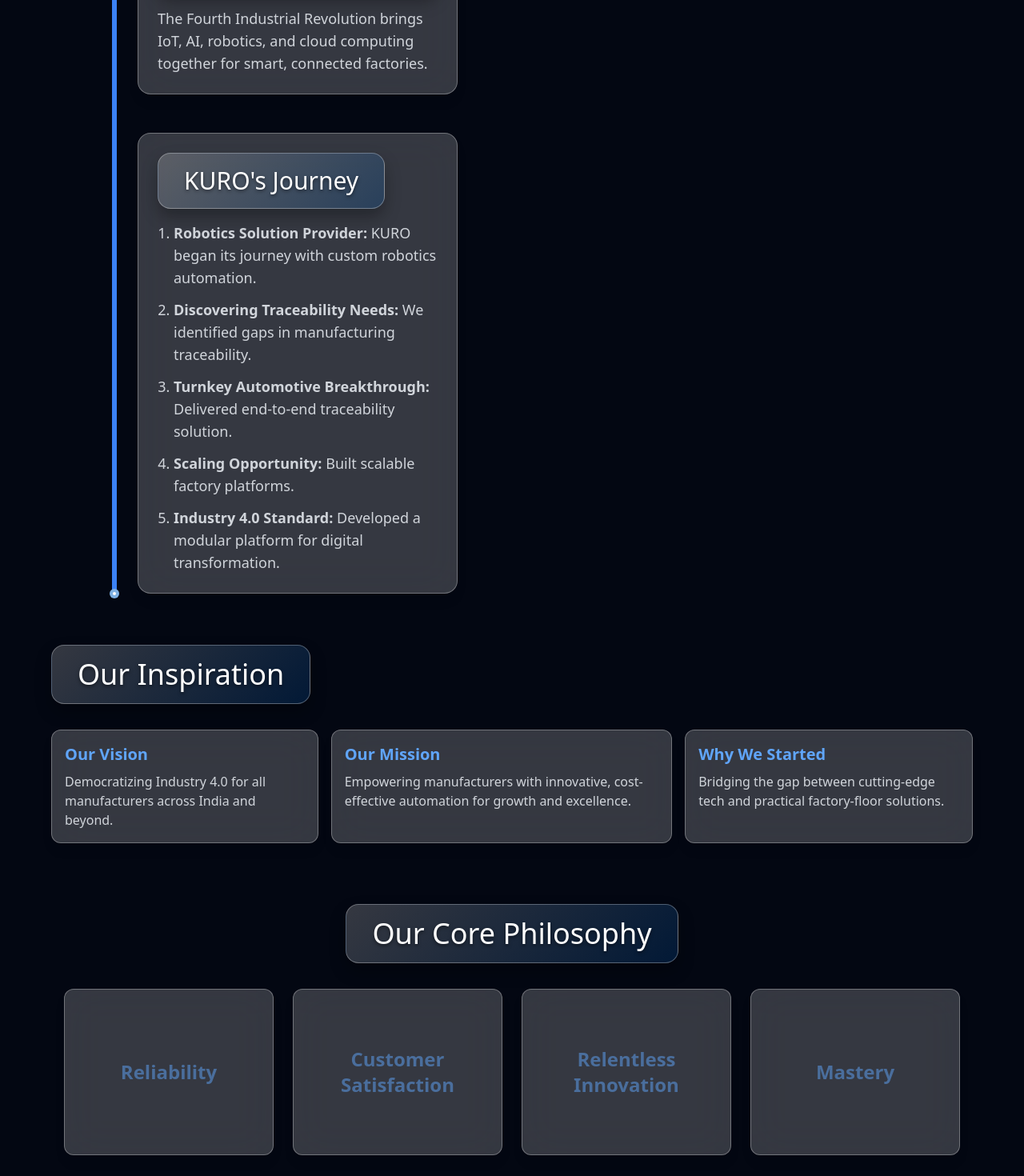
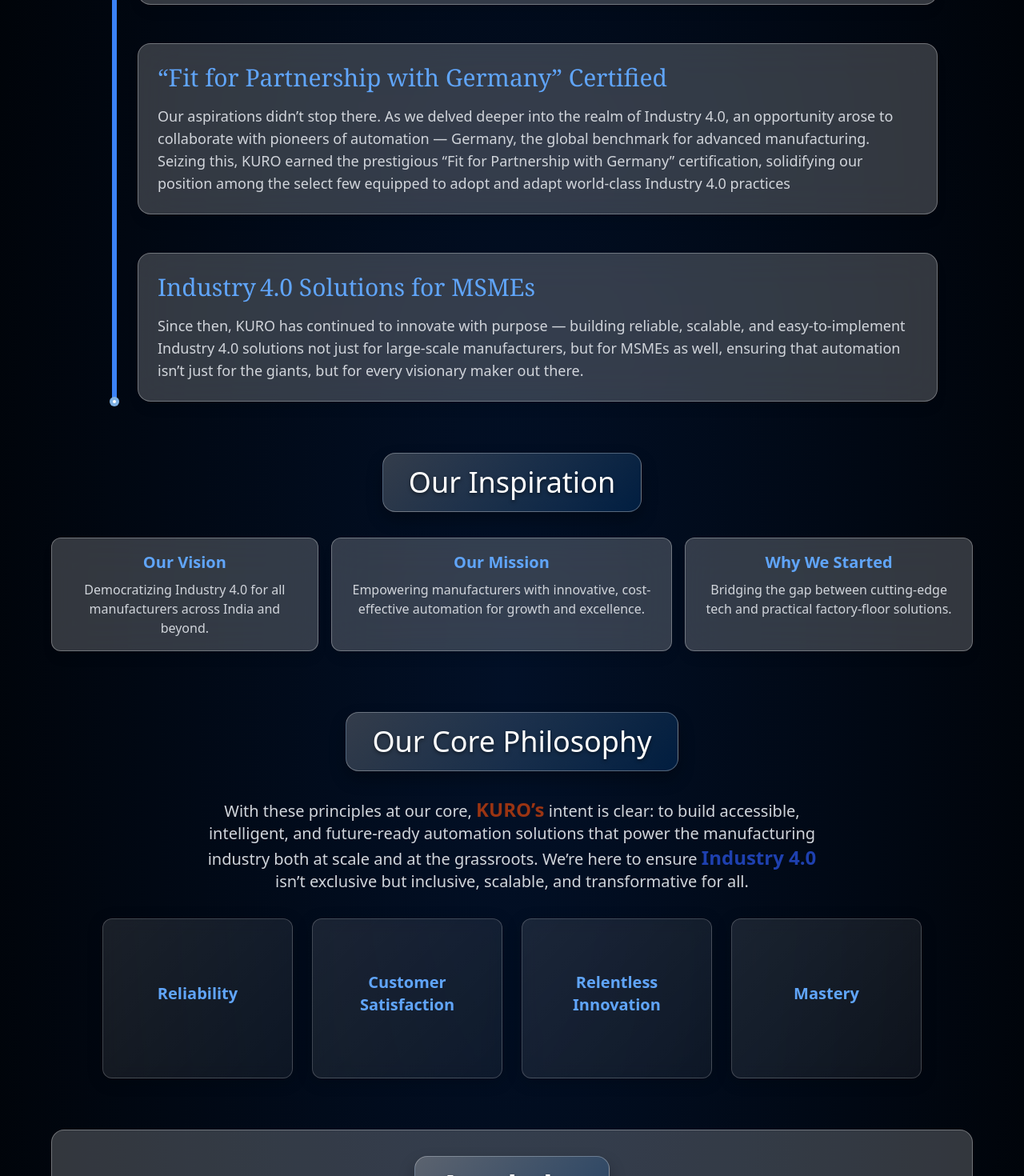
Before and after one commit to Soham271/KuroSystem, a React (Vite) app: page /aboutus in a window 1280 px wide. Shown: the part 1280-2750 px from the top of the page at 80% size. Built offline with nearby package versions, Linux system fonts and the light colour scheme.

Commit message:
AboutUs changes

```diff
--- a/src/Component/AboutUs.jsx
+++ b/src/Component/AboutUs.jsx
@@ -34,124 +34,59 @@ const AboutUs = () => {
   const historyRef = useRef(null);
 
   // Intersection observers
-  const { ref: clientsRef, inView: clientsInView } = useInView({
-    threshold: 0.2,
-    triggerOnce: true,
-  });
-  const { ref: philosophyRef, inView: philosophyInView } = useInView({
-    threshold: 0.2,
-    triggerOnce: true,
-  });
+  const { ref: clientsRef, inView: clientsInView } = useInView({ threshold: 0.2, triggerOnce: true });
+  const { ref: philosophyRef, inView: philosophyInView } = useInView({ threshold: 0.2, triggerOnce: true });
   const headingRefs = useRef([]);
 
   // Animation variants
-  const containerVariants = {
-    hidden: { opacity: 0 },
-    visible: { opacity: 1, transition: { staggerChildren: 0.2 } },
-  };
+  const containerVariants = { hidden: { opacity: 0 }, visible: { opacity: 1, transition: { staggerChildren: 0.2 } } };
   const itemVariants = {
     hidden: { opacity: 0, y: 20 },
-    visible: (i) => ({
-      opacity: 1,
-      y: 0,
-      transition: { duration: 0.6, delay: i * 0.2, ease: "easeOut" },
-    }),
+    visible: (i) => ({ opacity: 1, y: 0, transition: { duration: 0.6, delay: i * 0.2, ease: "easeOut" } }),
   };
   const timelineVariants = {
     hidden: (i) => ({ opacity: 0, x: i % 2 === 0 ? -100 : 100 }),
-    visible: (i) => ({
-      opacity: 1,
-      x: 0,
-      transition: { duration: 0.6, delay: i * 0.3, ease: "easeOut" },
-    }),
+    visible: (i) => ({ opacity: 1, x: 0, transition: { duration: 0.6, delay: i * 0.3, ease: "easeOut" } }),
   };
 
   // Logo assets
   const clientLogos = [
-    Mahindra,
-    Siemens,
-    Bajaj,
-    ABB,
-    JBM,
-    Atlas,
-    Bosch,
-    Endurance,
-    G,
-    Hindustan,
-    IAC,
-    Jindal,
-    Parle,
-    Regal,
-    Gsk,
-    Bridgestone,
-    TDK,
-    Supermax,
-    ThyssenKrupp,
-    UnitedSpirits,
+    Mahindra, Siemens, Bajaj, ABB, JBM, Atlas, Bosch,
+    Endurance, G, Hindustan, IAC, Jindal, Parle,
+    Regal, Gsk, Bridgestone, TDK, Supermax, ThyssenKrupp, UnitedSpirits,
   ];
 
   // Sections data
   const sections = [
     {
-      title: "History of Industry 4.0",
-      content:
-        "Back in 2011, at the Hannover Messe in Germany—the term 'Industry 4.0' originated as part of Germany's High‑Tech Strategy.",
+      title: "2021 – KURO Systems Founded",
+      content: "KURO Systems was born in 2021 with a clear purpose — to empower the Indian manufacturing ecosystem, starting with a bold step into the world of refurbished robots. As a value dealer catering to the Indian MSME market, KURO began by addressing a crucial need: making reliable and cost-effective automation accessible to manufacturers who demanded performance without compromising affordability.",
     },
     {
-      title: "What is Industry 4.0?",
-      content:
-        "The Fourth Industrial Revolution brings IoT, AI, robotics, and cloud computing together for smart, connected factories.",
+      title: "Launched Traceability with Automotive Client",
+      content: "Driven by a mission to make production robust, seamless, and unstoppable, KURO soon transitioned into delivering cutting-edge End-to-End Traceability solutions, beginning with a major automobile manufacturer as its very first customer. This marked a pivotal moment — KURO was no longer just a provider, but a partner in productivity.",
     },
     {
-      title: "KURO's Journey",
-      content: `
-<ul class="list-decimal pl-5 space-y-3">
-  <li><strong>Robotics Solution Provider:</strong> KURO began its journey with custom robotics automation.</li>
-  <li><strong>Discovering Traceability Needs:</strong> We identified gaps in manufacturing traceability.</li>
-  <li><strong>Turnkey Automotive Breakthrough:</strong> Delivered end-to-end traceability solution.</li>
-  <li><strong>Scaling Opportunity:</strong> Built scalable factory platforms.</li>
-  <li><strong>Industry 4.0 Standard:</strong> Developed a modular platform for digital transformation.</li>
-</ul>
-      `,
+      title: "“Fit for Partnership with Germany” Certified",
+      content: "Our aspirations didn’t stop there. As we delved deeper into the realm of Industry 4.0, an opportunity arose to collaborate with pioneers of automation — Germany, the global benchmark for advanced manufacturing. Seizing this, KURO earned the prestigious “Fit for Partnership with Germany” certification, solidifying our position among the select few equipped to adopt and adapt world-class Industry 4.0 practices",
+    },
+      {
+      title: "Industry 4.0 Solutions for MSMEs",
+      content: "Since then, KURO has continued to innovate with purpose — building reliable, scalable, and easy-to-implement Industry 4.0 solutions not just for large-scale manufacturers, but for MSMEs as well, ensuring that automation isn’t just for the giants, but for every visionary maker out there.",
     },
   ];
 
   const inspirationSections = [
-    {
-      title: "Our Vision",
-      content:
-        "Democratizing Industry 4.0 for all manufacturers across India and beyond.",
-    },
-    {
-      title: "Our Mission",
-      content:
-        "Empowering manufacturers with innovative, cost-effective automation for growth and excellence.",
-    },
-    {
-      title: "Why We Started",
-      content:
-        "Bridging the gap between cutting-edge tech and practical factory-floor solutions.",
-    },
+    { title: "Our Vision", content: "Democratizing Industry 4.0 for all manufacturers across India and beyond." },
+    { title: "Our Mission", content: "Empowering manufacturers with innovative, cost-effective automation for growth and excellence." },
+    { title: "Why We Started", content: "Bridging the gap between cutting-edge tech and practical factory-floor solutions." },
   ];
 
   const philosophyCards = [
-    {
-      title: "Reliability",
-      description: "Systems that minimize downtime and build trust.",
-    },
-    {
-      title: "Customer Satisfaction",
-      description: "Delivering value and exceeding expectations every time.",
-    },
-    {
-      title: "Relentless Innovation",
-      description: "Bringing tomorrow’s tech to today's factories.",
-    },
-    {
-      title: "Mastery",
-      description:
-        "Excellence in every solution through expertise and commitment.",
-    },
+    { title: "Reliability", description: "Systems that minimize downtime and build trust." },
+    { title: "Customer Satisfaction", description: "Delivering value and exceeding expectations every time." },
+    { title: "Relentless Innovation", description: "Bringing tomorrow’s tech to today's factories." },
+    { title: "Mastery", description: "Excellence in every solution through expertise and commitment." },
   ];
 
   // Track scroll progress only for the History timeline
@@ -163,10 +98,7 @@ const AboutUs = () => {
       const scrollTop = window.scrollY || document.documentElement.scrollTop;
       const sectionTop = top + scrollTop;
       const scrollable = height;
-      const scrolled = Math.max(
-        0,
-        scrollTop - sectionTop + window.innerHeight / 2
-      );
+      const scrolled = Math.max(0, scrollTop - sectionTop + window.innerHeight / 2);
       const percent = (scrolled / scrollable) * 100;
       setHistoryProgress(Math.min(100, Math.max(0, percent)));
     };
@@ -180,7 +112,7 @@ const AboutUs = () => {
     };
   }, []);
 
-  // Inject scoped CSS for timeline + progress bar + flip cards
+  // Inject scoped CSS for timeline + progress bar and flip cards
   useEffect(() => {
     const style = document.createElement("style");
     style.innerHTML = `
@@ -198,18 +130,81 @@ const AboutUs = () => {
         transform: translateY(-50%);
         transition: top 0.1s ease;
       }
-      .timeline-item { position: relative; margin-bottom: 3rem; width: 400px; }
+.timeline-item {
+  position: relative;
+  margin-bottom: 3rem;
+  width: 1000px;
+}
+
+/* 📱 Mobile Responsiveness */
+@media (max-width: 768px) {
+  .timeline-item {
+    width: 90%;
+    margin: 1.5rem auto; /* center and spacing */
+  }
+}
       .timeline-item:nth-child(even) { margin-left: calc(100% - 400px); }
-      .timeline-connector { position: absolute; z-index: 1; stroke: rgba(255,255,255,0.3); stroke-width: 2; stroke-dasharray: 5; }
-      .flip-card-inner { transition: transform 0.8s; transform-style: preserve-3d; }
-      .flip-card:hover .flip-card-inner { transform: rotateY(180deg); }
-      .flip-card-front, .flip-card-back { backface-visibility: hidden; }
-      .flip-card-back { transform: rotateY(180deg); }
+      .timeline-connector { position: absolute; z-index: 1; stroke: ; stroke-width: 2; stroke-dasharray: 5; }
+      .flip-card {
+        perspective: 1000px;
+        height: 200px;
+        width: 100%;
+        cursor: pointer;
+      }
+      .flip-card-inner {
+        position: relative;
+        width: 100%;
+        height: 100%;
+        transition: transform 0.6s;
+        transform-style: preserve-3d;
+        border-radius: 12px;
+        box-shadow: 0 4px 20px rgba(0, 0, 0, 0.2);
+      }
+      .flip-card:hover .flip-card-inner {
+        transform: rotateY(180deg);
+      }
+      .flip-card-front, .flip-card-back {
+        position: absolute;
+        width: 100%;
+        height: 100%;
+        backface-visibility: hidden;
+        border-radius: 12px;
+        display: flex;
+        flex-direction: column;
+        justify-content: center;
+        align-items: center;
+        padding: 16px;
+        text-align: center;
+      }
+      .flip-card-front {
+        background: linear-gradient(135deg, rgba(255,255,255,0.1), rgba(255,255,255,0.05));
+        border: 1px solid rgba(255,255,255,0.2);
+        backdrop-filter: blur(10px);
+      }
+      .flip-card-back {
+        background: linear-gradient(135deg, #1e3a8a, #3b82f6);
+        color: white;
+        transform: rotateY(180deg);
+      }
+      .hover-prompt {
+        position: absolute;
+        bottom: 10px;
+        font-size: 0.8rem;
+        color: rgba(255,255,255,0.7);
+        opacity: 0;
+        animation: fadeInOut 2s infinite;
+      }
+      @keyframes fadeInOut {
+        0%, 100% { opacity: 0; }
+        50% { opacity: 1; }
+      }
       @media (max-width: 768px) {
         .timeline-item { width: 100%; margin-left: 0 !important; }
+
         .history-progress-track { width: 5px; }
         .history-progress-fill { width: 5px; }
         .history-progress-handle { width: 10px; height: 10px; left: -2.5px; border-width: 3px; }
+        .flip-card { height: 180px; }
       }
     `;
     document.head.appendChild(style);
@@ -217,7 +212,7 @@ const AboutUs = () => {
   }, []);
 
   return (
-    <section className="w-full p-0 m-0 bg-gray-950 text-white">
+    <section className="w-full p-0 m-0">
       {/* Hero Banner */}
       <div
         className="relative bg-cover bg-center min-h-[70vh] w-full flex items-center justify-end px-6 md:px-16"
@@ -226,24 +221,16 @@ const AboutUs = () => {
         <div className="absolute inset-0 bg-black/40" />
         <div className="relative z-10 max-w-2xl text-white text-right space-y-6">
           <h1 className="text-4xl md:text-5xl font-extrabold">
-            Empowering Your Business with{" "}
-            <span className="text-blue-400">KURO</span>
+            Empowering Your Business with <span className="text-blue-400">KURO</span>
           </h1>
           <p className="text-lg md:text-xl text-white/90">
-            We specialize in intelligent, scalable IT solutions that drive
-            innovation and sustainable growth.
+            We specialize in intelligent, scalable IT solutions that drive innovation and sustainable growth.
           </p>
           <div className="flex justify-end gap-4">
-            <button
-              className="bg-blue-600 hover:bg-blue-700 text-white px-6 py-3 rounded-md"
-              onClick={() => navigate("/offering")}
-            >
+            <button className="bg-blue-600 hover:bg-blue-700 text-white px-6 py-3 rounded-md" onClick={() => navigate("/offering")}>
               Learn More →
             </button>
-            <button
-              className="border border-white text-white px-6 py-3 rounded-md hover:bg-white hover:text-blue-800"
-              onClick={() => navigate("/contactus")}
-            >
+            <button className="border border-white text-white px-6 py-3 rounded-md hover:bg-white hover:text-blue-800" onClick={() => navigate("/contactus")}>
               Get In Touch →
             </button>
           </div>
@@ -254,10 +241,7 @@ const AboutUs = () => {
         {/* Our History with localized progress bar */}
         <div ref={historyRef} className="timeline relative">
           <div className="history-progress-track">
-            <div
-              className="history-progress-fill"
-              style={{ height: `${historyProgress}%` }}
-            />
+            <div className="history-progress-fill" style={{ height: `${historyProgress}%` }} />
             <div
               className="history-progress-handle"
               style={{ top: `${historyProgress}%` }}
@@ -265,17 +249,14 @@ const AboutUs = () => {
           </div>
 
           <h2
-            className="text-3xl md:text-4xl text-white mb-8 text-center section-heading"
+            className="text-3xl md:text-4xl text-white mb-8 text-center     section-heading"
             ref={(el) => (headingRefs.current[0] = el)}
           >
             Our History
           </h2>
 
           {sections.map((section, idx) => {
-            const { ref, inView } = useInView({
-              threshold: 0.2,
-              triggerOnce: true,
-            });
+            const { ref, inView } = useInView({ threshold: 0.2, triggerOnce: true });
             const isOdd = idx % 2 === 0;
             return (
               <React.Fragment key={idx}>
@@ -289,7 +270,7 @@ const AboutUs = () => {
                 >
                   <div className="bg-white/20 backdrop-blur-xl border border-white/30 rounded-2xl p-6 shadow-lg">
                     <h3
-                      className="text-2xl md:text-3xl text-white mb-4 section-heading"
+                      className="text-2xl md:text-3xl font-serif text-blue-400 mb-4 "
                       ref={(el) => (headingRefs.current[idx + 1] = el)}
                     >
                       {section.title}
@@ -310,10 +291,7 @@ const AboutUs = () => {
                       height: "150px",
                     }}
                   >
-                    <path
-                      d={isOdd ? "M0,0 L100%,100%" : "M100%,0 L0,100%"}
-                      fill="none"
-                    />
+                    <path d={isOdd ? "M0,0 L100%,100%" : "M100%,0 L0,100%"} fill="none" />
                   </svg>
                 )}
               </React.Fragment>
@@ -322,7 +300,7 @@ const AboutUs = () => {
         </div>
 
         {/* Inspiration */}
-        <div className="max-w-6xl mx-auto">
+        <div className="max-w-6xl mx-auto text-center">
           <h2
             className="text-3xl md:text-4xl text-white mb-8 text-center section-heading"
             ref={(el) => (headingRefs.current[sections.length + 1] = el)}
@@ -331,10 +309,7 @@ const AboutUs = () => {
           </h2>
           <div className="flex flex-col md:flex-row gap-4 justify-center mb-5">
             {inspirationSections.map((sec, idx) => {
-              const { ref, inView } = useInView({
-                threshold: 0.2,
-                triggerOnce: true,
-              });
+              const { ref, inView } = useInView({ threshold: 0.2, triggerOnce: true });
               return (
                 <motion.div
                   key={idx}
@@ -358,24 +333,22 @@ const AboutUs = () => {
         </div>
 
         {/* Core Philosophy */}
-
-        <div
-          ref={philosophyRef}
-          className="clients-section pt-3 mb-16 text-center"
-        >
+        <div ref={philosophyRef} className="clients-section pt-3 mb-8 text-center">
           <h2
             className="text-3xl md:text-4xl text-white mb-8 section-heading"
-            ref={(el) =>
-              (headingRefs.current[
-                sections.length + inspirationSections.length + 2
-              ] = el)
-            }
+            ref={(el) => (headingRefs.current[sections.length + inspirationSections.length + 2] = el)}
           >
             Our Core Philosophy
           </h2>
-
+           <p className="text-gray-300  md:text-xl max-w-3xl mx-auto mb-8">
+    With these principles at our core, <span className=" sm:text-xl md:text-2xl font-bold text-orange-800">KURO’s</span> intent is clear: to build
+    accessible, intelligent, and future-ready automation solutions that
+    power the manufacturing industry both at scale and at the grassroots.
+    We’re here to ensure <span className="sm:text-xl md:text-2xl font-bold text-blue-800">Industry 4.0</span> isn’t exclusive  but inclusive,
+    scalable, and transformative for all.
+  </p>
           <motion.div
-            className="max-w-6xl mx-auto grid grid-cols-1 sm:grid-cols-2 md:grid-cols-4 gap-6 px-4"
+            className="max-w-5xl mx-auto grid grid-cols-1 md:grid-cols-4 gap-6"
             variants={containerVariants}
             initial="hidden"
             animate={philosophyInView ? "visible" : "hidden"}
@@ -383,23 +356,23 @@ const AboutUs = () => {
             {philosophyCards.map((card, idx) => (
               <motion.div
                 key={idx}
-                className="flip-card w-full h-52 perspective-[1000px]"
+                className="flip-card"
                 custom={idx}
                 variants={itemVariants}
               >
-                <div className="flip-card-inner relative w-full h-full text-center">
-                  {/* FRONT side — updated like inspiration */}
-                  <div className="flip-card-front absolute w-full h-full flex flex-col justify-center bg-white/20 backdrop-blur-xl border border-white/30 rounded-xl shadow-lg">
-                    <h3 className="text-2xl font-semibold text-blue-400/50">
+                <div className="flip-card-inner">
+                  <div className="flip-card-front">
+                    <h3 className="text-xl font-semibold text-blue-400 mb-3">
                       {card.title}
                     </h3>
+                    <span className="hover-prompt hidden  xl:block">Hover Me</span>
+                        <span className="hover-prompt  xl:hidden">Click Me</span>
                   </div>
-
-                  {/* BACK side — same style */}
-                  <div className="flip-card-back absolute w-full h-full flex flex-col justify-center bg-white/20 backdrop-blur-xl border border-white/30 rounded-xl shadow-lg">
-                    <p className="text-xl text-gray-400 px-4">
-                      {card.description}
-                    </p>
+                  <div className="flip-card-back">
+                    <h3 className="text-xl font-semibold text-white mb-3">
+                      {card.title}
+                    </h3>
+                    <p className="text-sm">{card.description}</p>
                   </div>
                 </div>
               </motion.div>
@@ -411,17 +384,10 @@ const AboutUs = () => {
         <Accolades />
 
         {/* Clients Logos */}
-        <div
-          ref={clientsRef}
-          className="flex justify-center flex-wrap clients-section pt-3"
-        >
+        <div ref={clientsRef} className="flex justify-center flex-wrap clients-section pt-3">
           <h2
             className="text-3xl md:text-5xl text-white mb-8 section-heading"
-            ref={(el) =>
-              (headingRefs.current[
-                sections.length + inspirationSections.length + 3
-              ] = el)
-            }
+            ref={(el) => (headingRefs.current[sections.length + inspirationSections.length + 3] = el)}
           >
             Our Clients
           </h2>
--- a/src/Component/Accolades.jsx
+++ b/src/Component/Accolades.jsx
@@ -53,10 +53,7 @@ const Accolades = () => {
         text-shadow: 0 2px 4px rgba(0, 0, 0, 0.5);
         color: white;
       }
-      .section-heading:hover {
-        transform: scale(1.05);
-        box-shadow: 0 15px 30px rgba(0, 0, 0, 0.4);
-      }
+
       .accolades-section {
         background: rgba(255, 255, 255, 0.2);
         backdrop-blur-xl;
--- a/src/Component/Offerings.jsx
+++ b/src/Component/Offerings.jsx
@@ -166,10 +166,7 @@ const Offerings = () => {
         background-clip: text;
         text-shadow: 0 2px 4px rgba(0, 0, 0, 0.5);
       }
-      .section-heading:hover {
-        transform: scale(1.05);
-        box-shadow: 0 15px 30px rgba(0, 0, 0, 0.4);
-      }
+
       @font-face {
         font-family: 'Cursive';
         src: url('https://fonts.cdnfonts.com/s/17863/GreatVibes-Regular.woff') format('woff');
```
Also changed, not shown: 1 other file (tests, documents, lock files or other folders).
